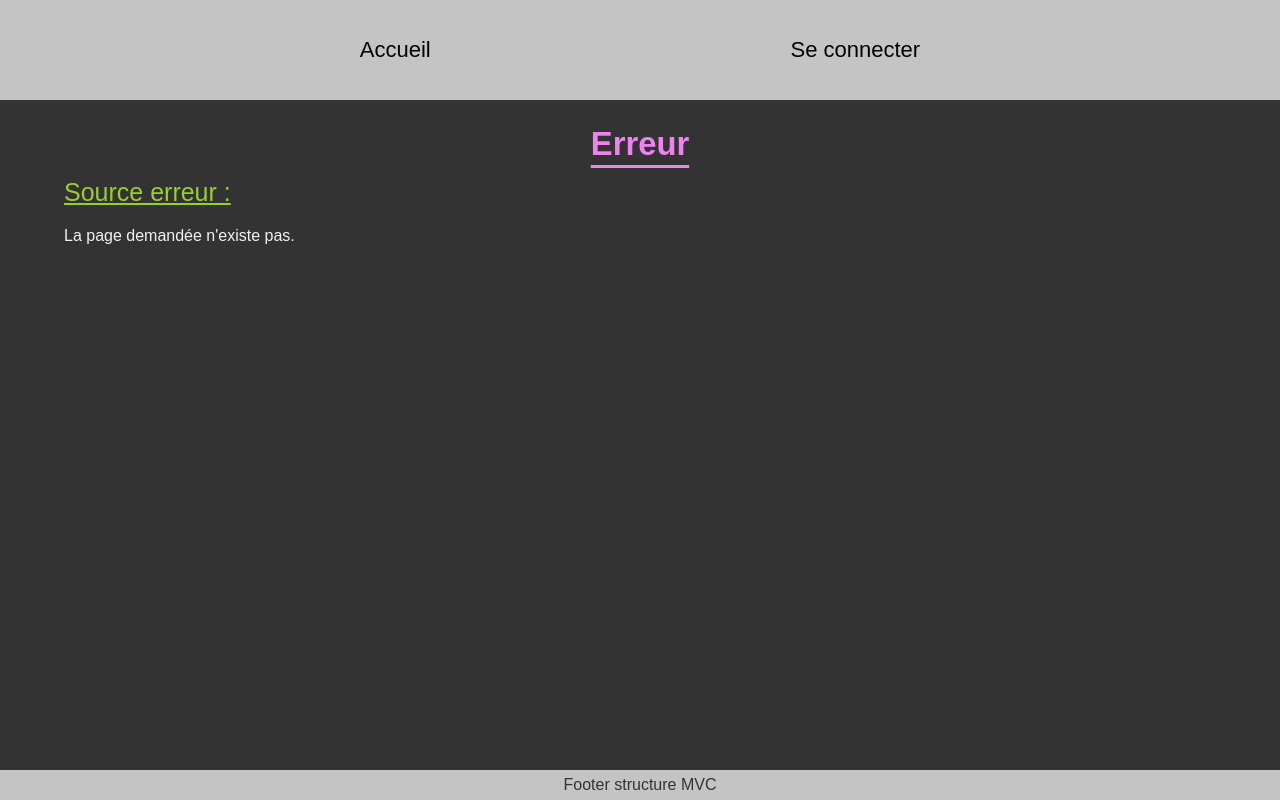
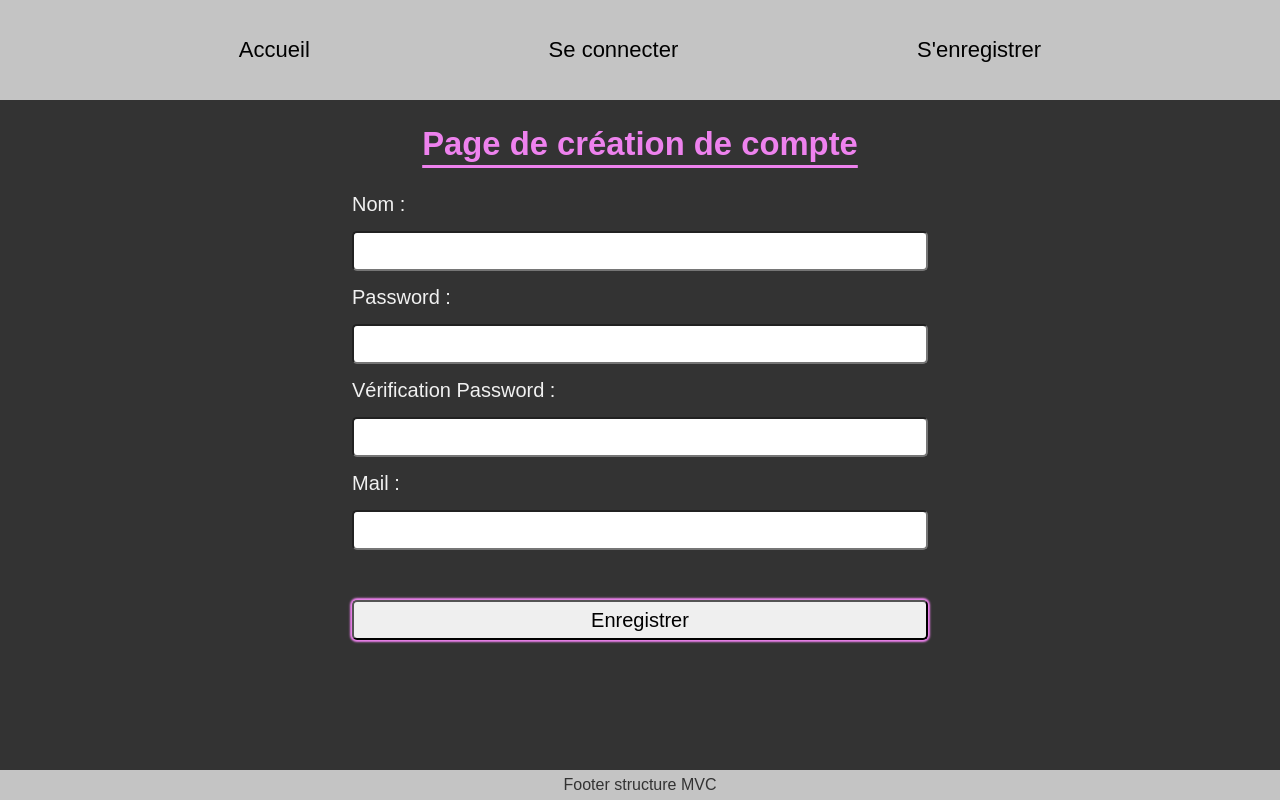
Before and after one commit to ChristopheC-83/velo_expresso_2, a PHP site: page /creerCompte in a window 1280 px wide. Run offline with PHP 8.4, Linux system fonts and the light colour scheme; data that the repository does not hold is empty.

Commit message:
creation compte en cours

```diff
--- /dev/null
+++ b/controllers/security.controller.php
@@ -0,0 +1,11 @@
+<?php
+
+function secureHTML($chaine){
+    return htmlentities($chaine);
+
+
+}
+
+function estConnecte(){
+    return(!empty($_SESSION['profil']));
+}
--- /dev/null
+++ b/controllers/utilisateur/utilisateur.controller.php
@@ -0,0 +1,52 @@
+<?php
+
+
+require_once("./controllers/functionController.controller.php");
+require_once("./models/visiteur/visiteur.model.php");
+require_once("./models/utilisateur/utilisateur.model.php");
+require_once("./controllers/functionController.controller.php");
+
+function validation_login($login, $password)
+{
+
+
+    if (isCombinaisonValide($login, $password)) {
+        if (compteActif($login)) {
+            ajouterMessageAlerte("Hello ". $login ." ! You're welcome !", "vert");
+            $_SESSION['profil']=[
+                "login"=>$login,
+
+            ];
+            header('location:' . URL . "compte/profil");
+        } else {
+            ajouterMessageAlerte("Le compte de " . $login . " n'a pas été activé.<br> Contrôler vos mails !", "rouge");
+            header('location:' . URL . "login");
+        }
+    } else {
+        ajouterMessageAlerte("Combinaison Login / Mot de passe non valide.", "rouge");
+        header('location:' . URL . "login");
+    }
+}
+
+function profil()
+{
+    $datas = getUserInformation($_SESSION['profil']['login']);
+    $_SESSION['profil']['role']=$datas['role'];
+
+    $data_page = [
+        "page_description" => "Description Utilisateur",
+        "page_title" => "Votre profil",
+        "view" => "views/pages/utilisateur/profil.view.php",
+        "template" => "views/commons/template.php",
+        "css" => "profilContainer",
+        "utilisateur"=>$datas,
+
+    ];
+    genererPage($data_page);
+}
+
+function deconnexion(){
+    ajouterMessageAlerte("Vous êtes bien déconnecté.", "vert");
+    session_unset();
+    header('location:' . URL . "accueil");
+}
--- a/controllers/visiteur/visiteur.controller.php
+++ b/controllers/visiteur/visiteur.controller.php
@@ -1,6 +1,6 @@
 <?php
 
-// require_once ("./controllers/mainController.controller.php");
+// require_once("./controllers/mainController.controller.php");
 require_once("./controllers/functionController.controller.php");
 require_once("./models/visiteur/visiteur.model.php");
 require_once("./controllers/functionController.controller.php");
@@ -8,7 +8,6 @@ require_once("./controllers/functionController.controller.php");
 
 function pageAccueil()
 {
-    $utilisateurs = getUtilisateurs();
 
     $data_page = [
         "page_description" => "Description accueil",
@@ -16,7 +15,6 @@ function pageAccueil()
         "view" => "views/pages/visiteur/accueil.view.php",
         "template" => "views/commons/template.php",
         "css" => "accueilContainer",
-        "utilisateurs" => $utilisateurs,
 
     ];
     genererPage($data_page);
@@ -49,3 +47,18 @@ function pageLogin()
     ];
     genererPage($data_page);
 }
+
+function creerCompte()
+{
+
+    $data_page = [
+        "page_description" => "Page de création compte",
+        "page_title" => "Enregistrement",
+        "view" => "views/pages/visiteur/creerCompte.view.php",
+        "template" => "views/commons/template.php",
+        "css" => "creationContainer",
+        "js"=>["gestionComptes.js"],
+
+    ];
+    genererPage($data_page);
+}
--- a/index.php
+++ b/index.php
@@ -5,9 +5,10 @@ session_start();
 define("URL", str_replace("index.php", "", (isset($_SERVER['HTTPS']) ? "https"  : "http") . "://" . $_SERVER['HTTP_HOST'] .
     $_SERVER["PHP_SELF"]));
 
-// require_once("./controllers/mainController.controller.php");
 require_once("./controllers/visiteur/visiteur.controller.php");
+require_once("./controllers/utilisateur/utilisateur.controller.php");
 require_once("./controllers/functionController.controller.php");
+require_once("./controllers/security.controller.php");
 
 try {
     if (empty($_GET['page'])) {
@@ -25,9 +26,40 @@ try {
             pageLogin();
             break;
         case "validation_login":
-            afficherTableau($_POST);
+            if (!empty($_POST['login']) && !empty($_POST['password'])) {
+                $login = secureHTML($_POST['login']);
+                $password = secureHTML($_POST['password']);
+                validation_login($login, $password);
+            } else {
+                ajouterMessageAlerte('Login ou mot de passe non renseigné.', 'rouge');
+                header('location:' . URL . "login");
+                exit;
+            }
             break;
-
+        case "creerCompte":
+            creerCompte();
+            break;
+        case "validation_creerCompte":
+            echo "ok";
+            break;
+        case "compte":
+            if (!estConnecte()) {
+                header('location:' . URL . "accueil");
+                session_unset();
+                ajouterMessageAlerte("Vous devez vous connecter ou vous inscrire.", "orange");
+            } else {
+                switch ($url[1]) {
+                    case "profil":
+                        profil();
+                        break;
+                    case "deconnexion":
+                        deconnexion();
+                        break;
+                    default:
+                        throw new Exception("La page demandée n'existe pas.");
+                }
+            }
+            break;
         default:
             throw new Exception("La page demandée n'existe pas.");
     }
--- /dev/null
+++ b/models/utilisateur/utilisateur.model.php
@@ -0,0 +1,45 @@
+<?php
+
+
+require_once("./models/pdo.model.php");
+
+
+function getPasswordUser($login){
+    $req="SELECT password FROM user_management WHERE login = :login";
+    $stmt = getBDD()->prepare($req);
+    $stmt->bindValue(":login", $login, PDO::PARAM_STR);
+    $stmt->execute();
+    $resultat=$stmt->fetch(PDO::FETCH_ASSOC);
+    $stmt->closeCursor();
+    return $resultat['password'];
+
+}
+
+function isCombinaisonValide($login, $password){
+    $passwordBd = getPasswordUser($login);
+    // on compare le password de la bd et celui du formulaire
+    afficherTableau($passwordBd);
+    return password_verify($password, $passwordBd);
+}
+
+function compteActif($login){
+    $req="SELECT est_valide FROM user_management WHERE login = :login";
+    $stmt = getBDD()->prepare($req);
+    $stmt->bindValue(":login", $login, PDO::PARAM_STR);
+    $stmt->execute();
+    $resultat=$stmt->fetch(PDO::FETCH_ASSOC);
+    $stmt->closeCursor();
+    return ((int)$resultat['est_valide'] === 1);
+}
+
+function getUserInformation($login){
+    $req="SELECT * FROM user_management WHERE login = :login";
+    $stmt = getBDD()->prepare($req);
+    $stmt->bindValue(":login", $login, PDO::PARAM_STR);
+    $stmt->execute();
+    $resultat=$stmt->fetch(PDO::FETCH_ASSOC);
+    $stmt->closeCursor();
+    return $resultat;
+
+
+}
--- a/models/visiteur/visiteur.model.php
+++ b/models/visiteur/visiteur.model.php
@@ -10,5 +10,4 @@ function getUtilisateurs(){
     $req -> closeCursor();
     return $datas;
 
-
 }
--- /dev/null
+++ b/public/javascript/gestionComptes.js
@@ -0,0 +1,8 @@
+const btnEnregistrement = document.getElementById("btnEnregistrement")
+const psw = document.getElementById("passwordCreation")
+const pswVerif = document.getElementById("verif_passwordCreation")
+
+
+if (psw !== "" && psw === pswVerif){
+    btnEnregistrement.classList.remove("dnone")
+}
--- a/public/style/communs/_alertes.scss
+++ b/public/style/communs/_alertes.scss
@@ -1,17 +1,19 @@
 .alert {
-  width: 60%;
+  width:45%;
   min-height: 40px;
-  margin: 10px auto;
+  margin: 20px auto;
   @include flexMid;
   font-weight: bold;
   font-size: 18px;
   border: 2px solid #f1f1f1;
   border-radius: 10px;
   color: #333;
+  text-align: center;
+  padding : 5px 0;
 }
 
 .rouge {
-  background-color: crimson;
+  background-color: rgb(243, 48, 87);
 }
 .orange {
   background-color: rgb(255, 150, 14);
--- a/public/style/libs/_variables.scss
+++ b/public/style/libs/_variables.scss
@@ -21,12 +21,12 @@ $backgroundSection: rgb(231, 82, 231);
             box-shadow: 3px 3px 6px violet;
         }
     }
-    button{
+    button, .buttonEntryForm{
         height: 40px;
         border-radius: 5px;
         margin: 50px 0;
         font-size: 20px;
-        box-shadow: -8px 0px 10px 5px violet;
+        box-shadow: 0px 0px 2px 2px violet;
         transition: all 1.5s;
         position: relative;
         cursor: pointer;
@@ -37,19 +37,53 @@ $backgroundSection: rgb(231, 82, 231);
             height: 100%;
             width: 0px;
             background-color:rgb(116, 4, 116);
+            // border-top-right-radius: 8px;
+            // border-bottom-right-radius: 8px;
             z-index: -1;
             top: 0;
             left: 0;
             transition: all 1.5s;
         }
+        &:after{
+            content:"";
+            position: absolute;
+            display: inline-block;
+            height: 100%;
+            width: 0px;
+            background-color:rgb(116, 4, 116);
+            // border-top-left-radius: 8px;
+            // border-bottom-left-radius: 8px;
+            z-index: -1;
+            top: 0;
+            right: 0;
+            transition: all 1.5s;
+        }
         &:hover{
-            box-shadow: 8px 0px 10px 5px violet;
+            box-shadow: 0px 0px 10px 10px violet;
             color : #f1f1f1;
             z-index: 2;
 
             &:before{
-                width: 100%;
+                width: 50%;
+            }
+            &:after{
+                width: 50%;
             }
         }
     }
 }
+
+.bouton_inactif{
+    pointer-events: none;
+    opacity: 0.5;
+    &:after{
+        display: none;
+    }
+    &:before{
+        display: none;
+    }
+}
+
+.dnone{
+    display: none;
+}
--- a/public/style/style.css
+++ b/public/style/style.css
@@ -18,17 +18,17 @@
 .entryForm input:focus {
   box-shadow: 3px 3px 6px violet;
 }
-.entryForm button {
+.entryForm button, .entryForm .buttonEntryForm {
   height: 40px;
   border-radius: 5px;
   margin: 50px 0;
   font-size: 20px;
-  box-shadow: -8px 0px 10px 5px violet;
+  box-shadow: 0px 0px 2px 2px violet;
   transition: all 1.5s;
   position: relative;
   cursor: pointer;
 }
-.entryForm button:before {
+.entryForm button:before, .entryForm .buttonEntryForm:before {
   content: "";
   position: absolute;
   display: inline-block;
@@ -40,13 +40,43 @@
   left: 0;
   transition: all 1.5s;
 }
-.entryForm button:hover {
-  box-shadow: 8px 0px 10px 5px violet;
+.entryForm button:after, .entryForm .buttonEntryForm:after {
+  content: "";
+  position: absolute;
+  display: inline-block;
+  height: 100%;
+  width: 0px;
+  background-color: rgb(116, 4, 116);
+  z-index: -1;
+  top: 0;
+  right: 0;
+  transition: all 1.5s;
+}
+.entryForm button:hover, .entryForm .buttonEntryForm:hover {
+  box-shadow: 0px 0px 10px 10px violet;
   color: #f1f1f1;
   z-index: 2;
 }
-.entryForm button:hover:before {
-  width: 100%;
+.entryForm button:hover:before, .entryForm .buttonEntryForm:hover:before {
+  width: 50%;
+}
+.entryForm button:hover:after, .entryForm .buttonEntryForm:hover:after {
+  width: 50%;
+}
+
+.bouton_inactif {
+  pointer-events: none;
+  opacity: 0.5;
+}
+.bouton_inactif:after {
+  display: none;
+}
+.bouton_inactif:before {
+  display: none;
+}
+
+.dnone {
+  display: none;
 }
 
 /*! minireset.css v0.0.6 | MIT License | github.com/jgthms/minireset.css */
@@ -157,9 +187,9 @@ footer {
 }
 
 .alert {
-  width: 60%;
+  width: 45%;
   min-height: 40px;
-  margin: 10px auto;
+  margin: 20px auto;
   display: flex;
   justify-content: center;
   align-items: center;
@@ -168,10 +198,12 @@ footer {
   border: 2px solid #f1f1f1;
   border-radius: 10px;
   color: #333;
+  text-align: center;
+  padding: 5px 0;
 }
 
 .rouge {
-  background-color: crimson;
+  background-color: rgb(243, 48, 87);
 }
 
 .orange {
--- a/views/commons/menu.php
+++ b/views/commons/menu.php
@@ -1,11 +1,15 @@
 <nav class="navigation">
     <ul>
         <a href="<?= URL ?>accueil"><li>Accueil</li></a>
-        <a href="<?= URL ?>login"><li>Se connecter</li></a>
+
+        <?php if(!estConnecte()) :  ?>
+            <a href="<?= URL ?>login"><li>Se connecter</li></a>
+            <a href="<?= URL ?>creerCompte"><li>S'enregistrer</li></a>
+
+        <?php else : ?>
+            <a href="<?= URL ?>compte/profil"><li>Profil</li></a>
+            <a href="<?= URL ?>compte/deconnexion"><li>Déconnexion</li></a>
+
+        <?php endif?>
     </ul>
-
-
-
-
-
 </nav>
--- a/views/commons/template.php
+++ b/views/commons/template.php
@@ -30,6 +30,7 @@
     <?php require_once("views/commons/footer.php") ?>
 
     <script src="https://cdnjs.cloudflare.com/ajax/libs/gsap/3.11.5/gsap.min.js" integrity="sha512-cOH8ndwGgPo+K7pTvMrqYbmI8u8k6Sho3js0gOqVWTmQMlLIi6TbqGWRTpf1ga8ci9H3iPsvDLr4X7xwhC/+DQ==" crossorigin="anonymous" referrerpolicy="no-referrer"></script>
+
     <script src="<?= URL ?>public/javascript/js_title.js"></script>
 
 
--- a/views/pages/visiteur/accueil.view.php
+++ b/views/pages/visiteur/accueil.view.php
@@ -5,7 +5,5 @@
 
     <p>Contenu Accueil</p>
 
-    <p><?=afficherTableau($utilisateurs)?></p>
-
 
 </div>
--- /dev/null
+++ b/views/pages/visiteur/creerCompte.view.php
@@ -0,0 +1,35 @@
+<div class="animTitres <?= $css ?>">
+
+    <h1>Page de création de compte</h1>
+
+    <form action="validation_creerCompte" method="post" class="form_entry_form">
+
+        <div class="entryForm">
+            <label for="login">Nom : </label>
+            <input type="text" id="login" name="login">
+        </div>
+        <div class="entryForm">
+            <label for="password">Password : </label>
+            <input type="password" id="passwordCreation" name="password">
+        </div>
+        <div class="entryForm">
+            <label for="password">Vérification Password : </label>
+            <input type="password" id="verif_passwordCreation" name="password">
+        </div>
+        <div class="entryForm">
+            <label for="mail">Mail :  </label>
+            <input type="mail" id="mail" name="mail">
+        </div>
+
+        <div class="entryForm" >
+            <button id="btnEnregistrement">Enregistrer</button>
+        </div>
+
+    </form>
+
+    <!-- créer une table personnaliser pour todo list -->
+    <!-- faire un bouton pour afficher mot de passe -->
+
+
+
+</div>
```
Also changed, not shown: views/pages/utilisateur/profil.view.php (added, +11 -0 lines), views/pages/visiteur/login.view.php (+5 -9 lines), controllers/functionController.controller.php (line endings or trailing spaces), 1 other file.
